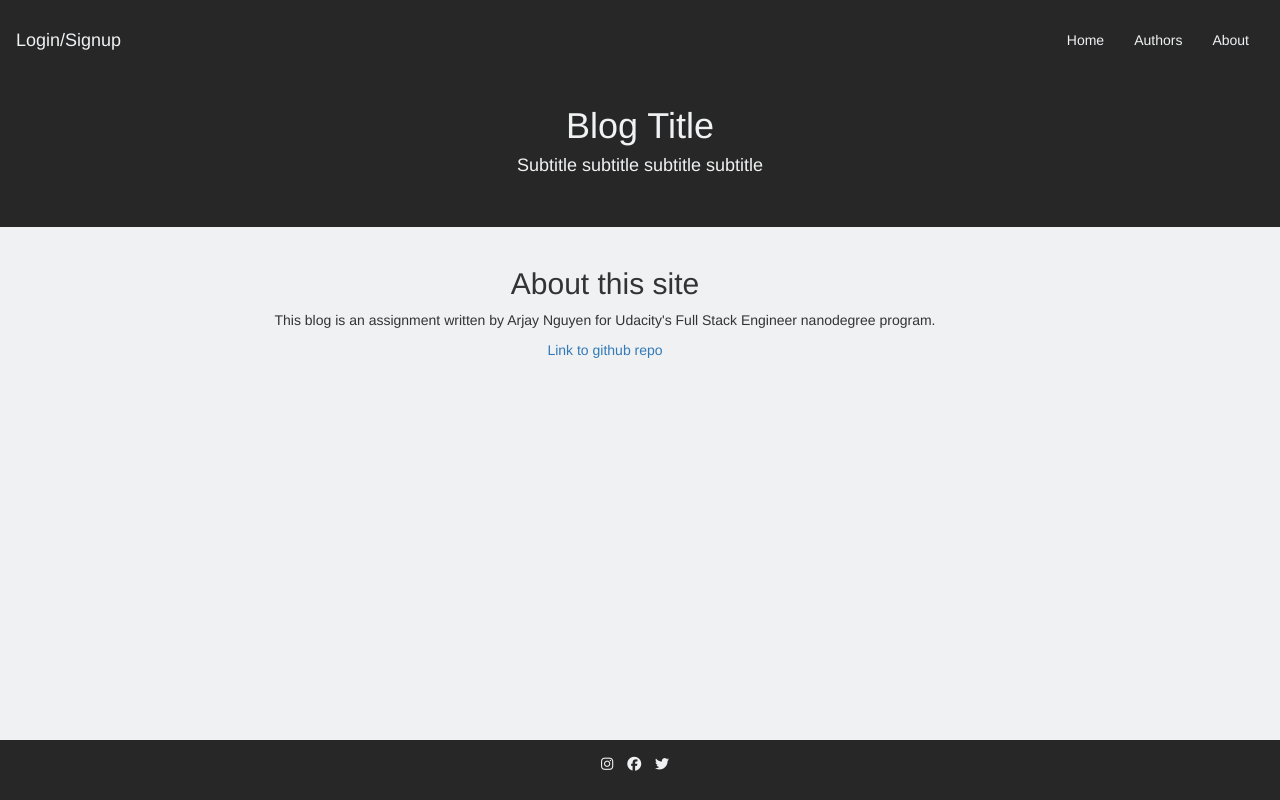
After one commit to Arjay123/multi-user-blog, a Python web app: template templates/about.html in a window 1280 px wide. The commit adds this page. Run offline with Jinja, Linux system fonts and the light colour scheme; the template is opened without the code that fills it, so the values that code supplies are empty; some libraries are stand-ins or nearby versions.

Commit message:
add titles and about page

```diff
--- /dev/null
+++ b/templates/about.html
@@ -0,0 +1,27 @@
+{% extends "base.html" %}
+
+
+
+{% block title %}About{% endblock %}
+{% block content %}
+
+<div class="row">
+    <div class="col-xs-10 col-xs-offset-1">
+
+        <div class="row about-header">
+            <div class="col-xs-12 text-center">
+                <h2>About this site</h2>
+            </div>
+        </div>
+
+        <div class="row about-body">
+            <div class="col-xs-12 text-center">
+                <p>This blog is an assignment written by Arjay Nguyen for Udacity's Full Stack Engineer nanodegree program.</p>
+                <a href="https://github.com/Arjay123/multi-user-blog">Link to github repo</a>
+            </div>
+        </div>
+
+    </div>
+</div>
+
+{% endblock %}
--- a/templates/author.html
+++ b/templates/author.html
@@ -2,7 +2,7 @@
 {% from "macros.html" import post_thumb, isotope, author_img, break %}
 
 
-
+{% block title %}Author{% endblock %}
 {% block content %}
 
 <div class="row author">
--- a/templates/authors.html
+++ b/templates/authors.html
@@ -1,6 +1,7 @@
 {% extends "base.html" %}
 {% from "macros.html" import author_img %}
 
+{% block title %}Our Author{% endblock %}
 {% block content %}
 <div class="row author-header">
 	<div class="col-xs-12 text-center">
--- a/templates/base.html
+++ b/templates/base.html
@@ -3,7 +3,7 @@
 	<head>
 
 		<meta name="viewport" content="width=device-width initial-scale=1.0">
-		<title>Blog Title</title>
+		<title>{% block title %}{% endblock %}</title>
 
 		<!-- Latest compiled and minified CSS -->
 		<link rel="stylesheet" href="https://maxcdn.bootstrapcdn.com/bootstrap/3.3.7/css/bootstrap.min.css" integrity="sha384-BVYiiSIFeK1dGmJRAkycuHAHRg32OmUcww7on3RYdg4Va+PmSTsz/K68vbdEjh4u" crossorigin="anonymous">
@@ -57,6 +57,7 @@
 						<ul class="nav navbar-nav navbar-right pull-right">
 							<li class="active"><a class="nav-link" href="/">Home</a></li>
 							<li><a class="nav-link" href="/authors">Authors</a></li>
+							<li><a class="nav-link" href="/about">About</a></li>
 						</ul>
 					</div>
 					<!-- /.navbar-collapse -->
--- a/templates/blog.html
+++ b/templates/blog.html
@@ -1,6 +1,8 @@
 {% extends "base.html" %}
 
 {% from "macros.html" import post_thumb, isotope %}
+
+{% block title %}Home{% endblock %}
 {% block content %}
 
 
--- a/templates/editpost.html
+++ b/templates/editpost.html
@@ -1,6 +1,7 @@
 {% extends "base.html" %}
 {% from "macros.html" import post_form, post_full, break %}
 
+{% block title %}Edit Post{% endblock %}
 {% block content %}
 
 
--- a/templates/newpost.html
+++ b/templates/newpost.html
@@ -2,6 +2,7 @@
 
 {% from "macros.html" import post_form, break %}
 
+{% block title %}New Post{% endblock %}
 {% block content %}
 
 <div class="row">
--- a/templates/post.html
+++ b/templates/post.html
@@ -1,6 +1,7 @@
 {% extends "base.html" %}
 {% from "macros.html" import post_stats %}
 
+{% block title %}Post{% endblock %}
 {% block content %}
 
 <div class="row">
--- a/templates/post_list.html
+++ b/templates/post_list.html
@@ -1,6 +1,7 @@
 {% extends "base.html" %}
 {% from "macros.html" import post_stats %}
 
+{% block title %}Your Posts{% endblock %}
 {% block content %}
 
 <div class="row">
--- a/templates/signup.html
+++ b/templates/signup.html
@@ -1,6 +1,6 @@
 {% extends "base.html" %}
 
-
+{% block title %}Login/Signup{% endblock %}
 {% block content %}
 
 <div class="row">
--- a/templates/user.html
+++ b/templates/user.html
@@ -1,6 +1,7 @@
 {% extends "base.html" %}
 {% from "macros.html" import author_img %}
 
+{% block title %}Settings{% endblock %}
 {% block content %}
 
 <div class="row">
```
Also changed, not shown: main.py (+10 -2 lines), templates/macros.html (+8 -4 lines).
